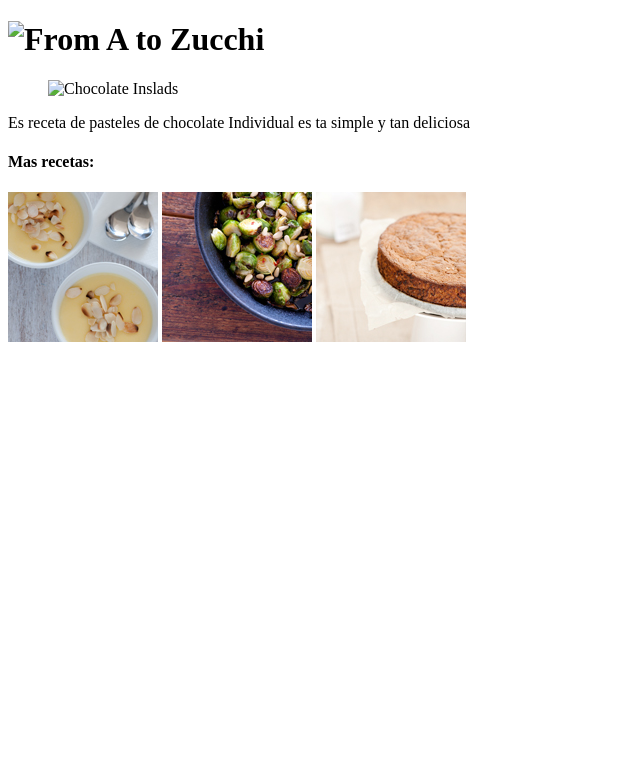
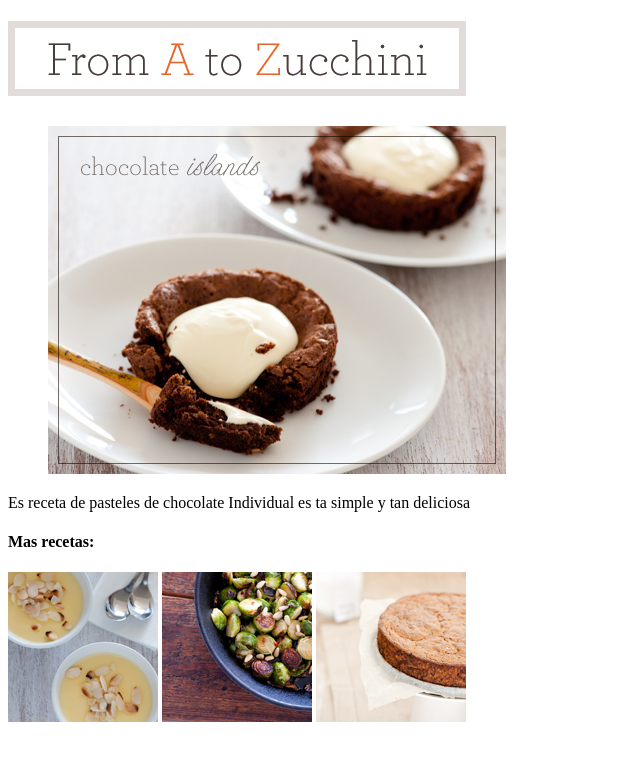
Before and after one commit to DylanSuarez/2202788.github.io, a plain HTML site: page actividades/actividad_6_7.html in a window 1280 px wide. Shown: the whole page, without its empty margins (0-640 px from the left). Drawn offline with Linux system fonts and the light colour scheme.

Commit message:
personalizacion 11 terminaa

```diff
--- a/actividades/actividad_6_7.html
+++ b/actividades/actividad_6_7.html
@@ -8,10 +8,10 @@
   <title>Images</title>
 </head>
 <body>
-  <h1><img src="../pdf/actividad_06/images/logo.gif" alt="From A to Zucchi"></h1>
+  <h1><img src="./images/logo.gif" alt="From A to Zucchi"></h1>
 
   <figure>
-    <img src="../pdf/actividad_06/images/chocolate-islands.jpg" alt="Chocolate Inslads" title="Individual Chocolate Cakes">
+    <img src="./images/chocolate-islands.jpg" alt="Chocolate Inslads" title="Individual Chocolate Cakes">
   </figure>
 
   <p>
```
